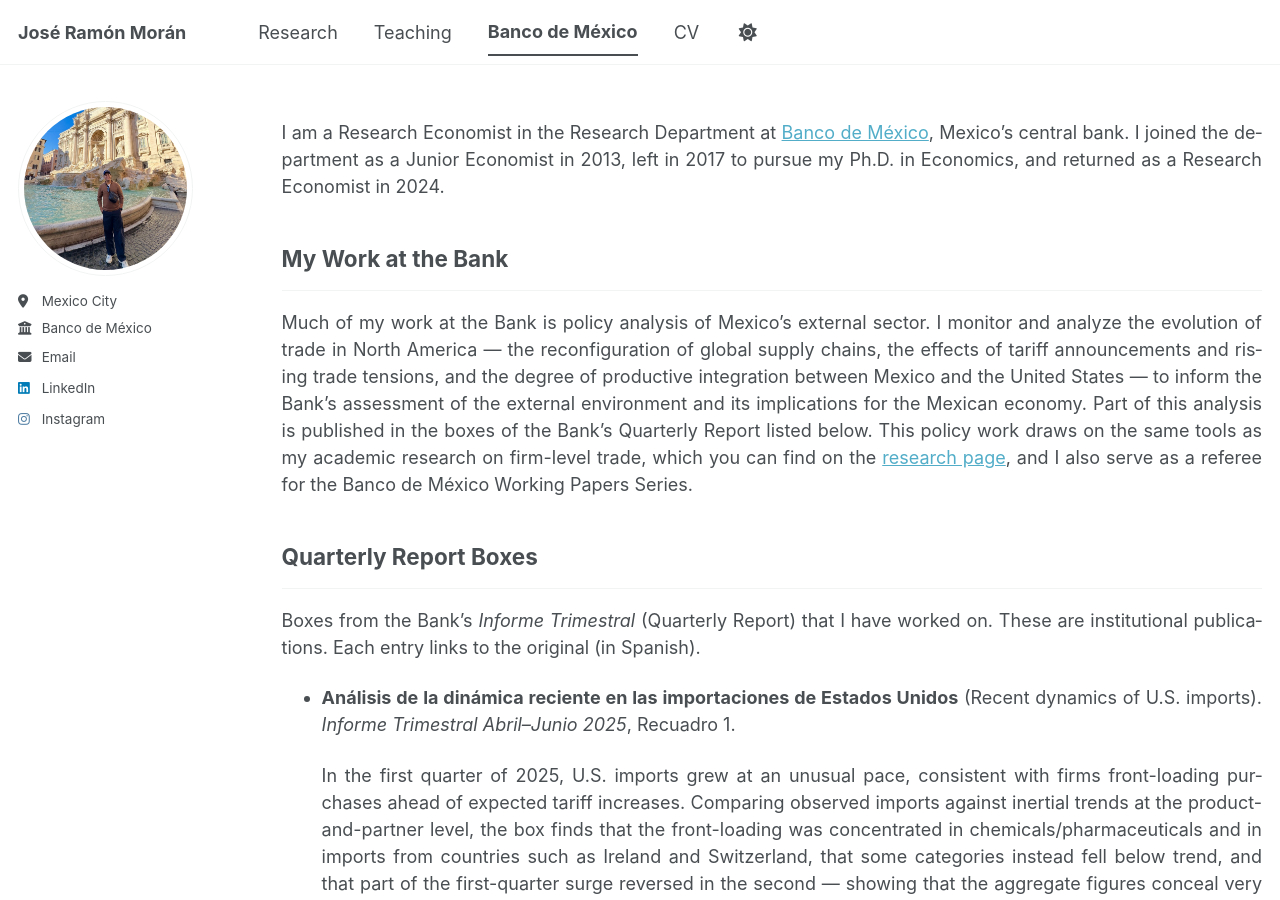
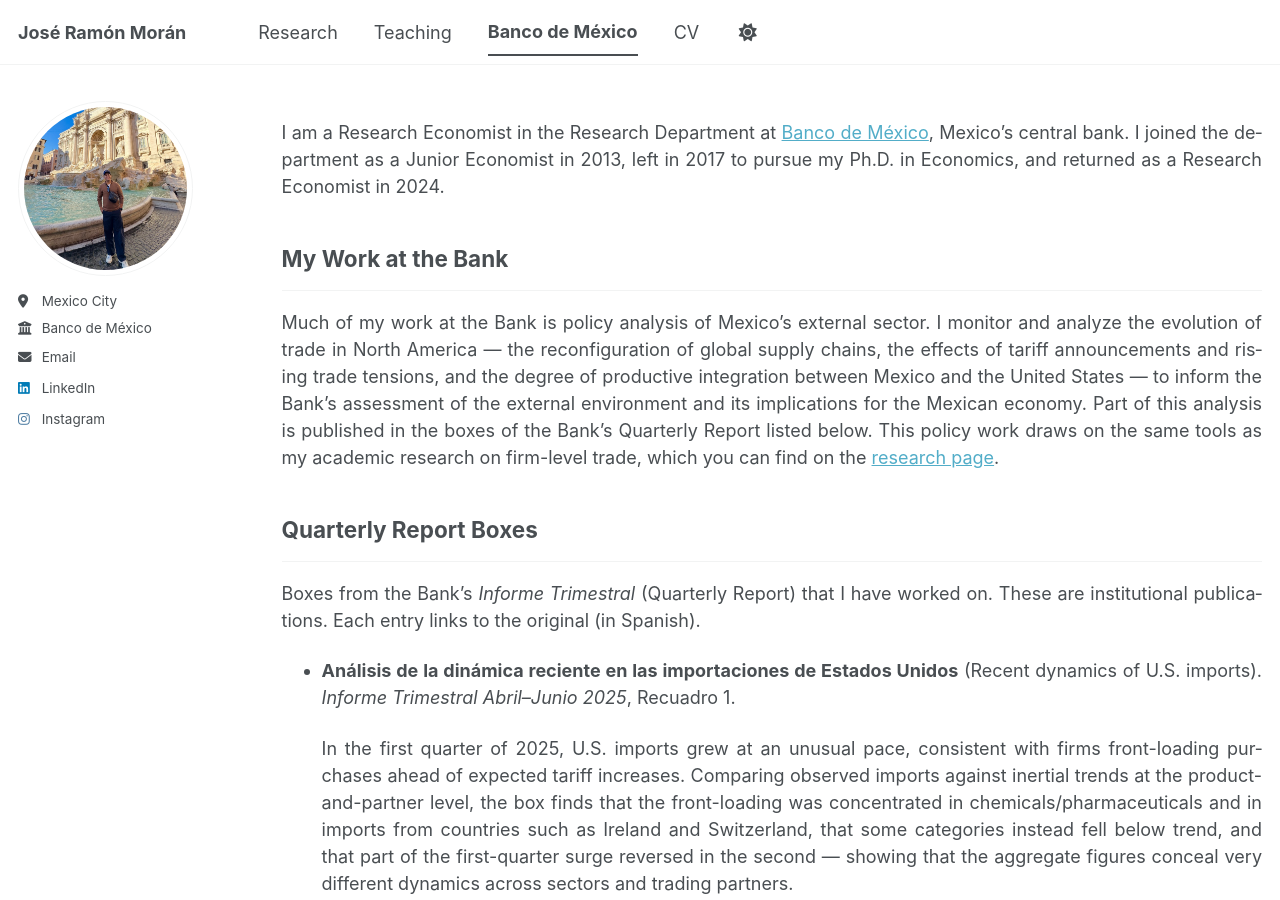
Before and after one commit to joseramonmoran/joseramonmoran.github.io, a Jekyll site: the page built from _pages/banxico.md, in a window 1280 px wide and 900 px high. Built offline with Jekyll 4.4.1, drawn with Linux system fonts in a browser that asks for light colours; a style sheet for code colours, icons or effects is not loaded.

Commit message:
Update banxico.md

```diff
--- a/_pages/banxico.md
+++ b/_pages/banxico.md
@@ -23,7 +23,7 @@ I am a Research Economist in the Research Department at [Banco de México](https
 
 <h2>My Work at the Bank</h2><hr />
 
-Much of my work at the Bank is policy analysis of Mexico's external sector. I monitor and analyze the evolution of trade in North America — the reconfiguration of global supply chains, the effects of tariff announcements and rising trade tensions, and the degree of productive integration between Mexico and the United States — to inform the Bank's assessment of the external environment and its implications for the Mexican economy. Part of this analysis is published in the boxes of the Bank's Quarterly Report listed below. This policy work draws on the same tools as my academic research on firm-level trade, which you can find on the [research page]({{ site.baseurl }}/research/), and I also serve as a referee for the Banco de México Working Papers Series.
+Much of my work at the Bank is policy analysis of Mexico's external sector. I monitor and analyze the evolution of trade in North America — the reconfiguration of global supply chains, the effects of tariff announcements and rising trade tensions, and the degree of productive integration between Mexico and the United States — to inform the Bank's assessment of the external environment and its implications for the Mexican economy. Part of this analysis is published in the boxes of the Bank's Quarterly Report listed below. This policy work draws on the same tools as my academic research on firm-level trade, which you can find on the [research page]({{ site.baseurl }}/research/).
 
 <h2>Quarterly Report Boxes</h2><hr />
 
```
